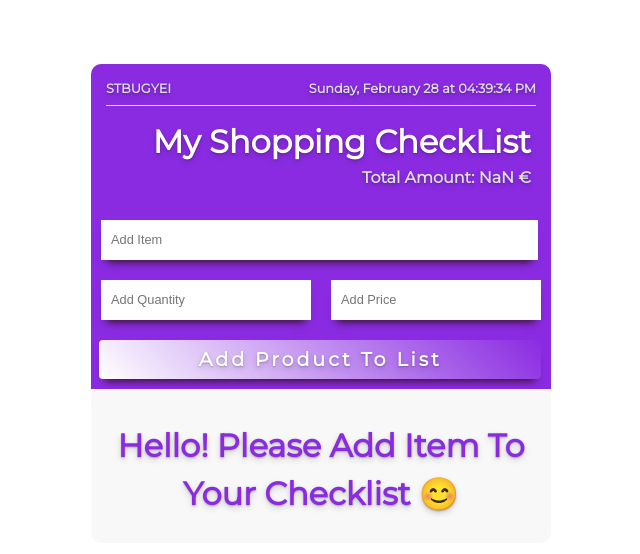
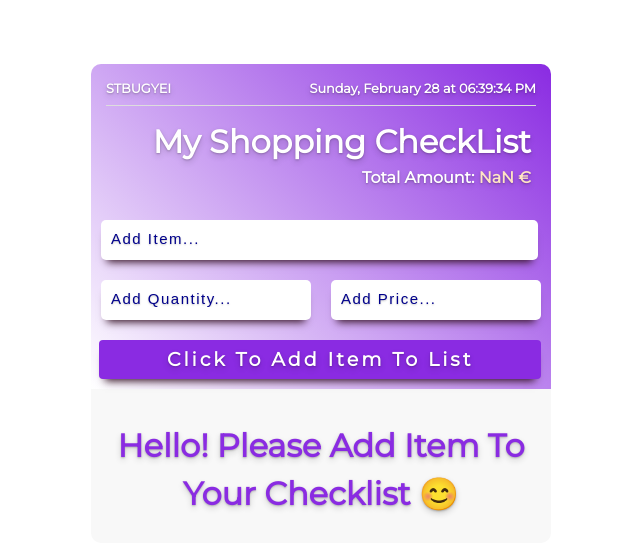
Before and after one commit to stbugyei/Shopping-List, a React (Create React App) app: page / in a window 1280 px wide. Shown: the top 554 px of the page, without its empty margins (319-959 px from the left). Built offline with nearby package versions, Linux system fonts and the light colour scheme.

Commit message:
modified ui

```diff
--- a/src/App.css
+++ b/src/App.css
@@ -10,7 +10,7 @@
 
 .logo-time {
 	position: relative;
-	color: #ddd;
+	color: #fff;
 	font-size: 0.8rem;
 	font-weight: 600;
 	margin: 15px;
@@ -46,7 +46,7 @@
 	margin-bottom: 8px;
 	border-top-left-radius: 10px;
 	border-top-right-radius: 10px;
-	background: blueviolet;
+	background: linear-gradient(45deg, white, blueviolet);
 	transition: all .3s;
 }
 
@@ -71,7 +71,7 @@
 	border: 1px transparent;
 	letter-spacing: 3px;
 	text-shadow: 0 3px 6px rgb(0 0 0 / 16%), 0 1px 2px rgb(0 0 0 / 23%);
-	background: linear-gradient(45deg, white, transparent);
+	background: blueviolet;
 	box-shadow: 0px 8px 8px -6px #312;
 	transition: all .3s cubic-bezier(.64, .09, .08, 1);
 }
@@ -93,7 +93,7 @@
 }
 
 .btn-add:hover {
-	color: cornsilk;
+	color: initial;
 	box-shadow: initial;
 	background: linear-gradient(-45deg, white, transparent);
 	transition: .3s cubic-bezier(.64, .09, .08, 1);
@@ -101,41 +101,69 @@
 
 .input-field {
 	width: 95%;
-	padding: 0 50px 0 10px;
+	padding: 0 30px 0 10px;
 	margin: 10px;
 	font-size: .8rem;
 	line-height: 2.5rem;
 	resize: vertical;
 	outline: none;
 	border: none;
+	border-radius: 5px;
 	box-shadow: 0px 8px 8px -6px #312;
 	transition: all .3s cubic-bezier(.64, .09, .08, 1);
 }
 
+::placeholder {
+	font-size: 15px;
+	color: darkblue;
+	opacity: 1; /* Firefox */
+	letter-spacing: 1.5px;
+	text-shadow: 0 1px 2px rgb(0 0 0 / 23%);
+}
+
+::-ms-input-placeholder {
+	/* Microsoft Edge */
+	color: darkblue;
+	letter-spacing: 1.5px;
+	text-shadow: 0 1px 2px rgb(0 0 0 / 23%);
+}
+
 .form-wrapper {
+	position: relative;
 	/* width: 100%;  */
 	display: flex;
 	justify-content: space-between;
 	flex-wrap: wrap;
 	padding: 10px;
-	margin: 3px;
-	border: 1px solid blueviolet;
-	border-radius: 4px;
+	margin: 0px 0px 7px;
+	/* border-bottom: 4px solid; */
+	/* border-bottom: 2px solid darkblue; */
+	/* border-radius: 4px; */
 	background-color: #fff;
 	text-shadow: 0 3px 6px rgb(0 0 0 / 16%), 0 1px 2px rgb(0 0 0 / 23%);
 	animation: fade .8s;
 	-webkit-transition: .3s ease;
 	transition: .3s ease;
-	/* box-shadow: 0 3px 6px rgb(0 0 0 / 16%), 0 1px 2px rgb(0 0 0 / 23%); */
+	box-shadow: 0 3px 6px rgb(0 0 0 / 16%), 0 1px 2px rgb(0 0 0 / 23%);
+	box-shadow: 0 10px 20px rgb(0 0 0 / 9%);
+}
+
+.sidebar {
+	position: absolute;
+	top: 0px;
+	left: 0px;
+	width: 4px;
+	height: 100%;
+	background-color: khaki;
 }
 
 .loader {
 	text-align: center;
-  padding: 25px;
-  transition: .3s;
-  color: blueviolet;
-  text-shadow: 0 3px 6px rgb(0 0 0 / 16%), 0 1px 2px rgb(0 0 0 / 23%);
-  animation: fade 1s;
+	padding: 25px;
+	transition: .3s;
+	color: blueviolet;
+	text-shadow: 0 3px 6px rgb(0 0 0 / 16%), 0 1px 2px rgb(0 0 0 / 23%);
+	animation: fade 1s;
 }
 
 /* customised checkbox */
--- a/src/Components/CurrentDate.js
+++ b/src/Components/CurrentDate.js
@@ -5,8 +5,8 @@ const CurrentDate = () => {
     const [localTime, setLocalTime] = useState();
 
     const currentDate = new Date();
-    const options = { weekday: 'long', day: 'numeric', month: 'long', hour: '2-digit', minute: '2-digit', second: '2-digit' };
-    const presentDay = currentDate.toLocaleDateString(undefined, options);
+    const options = { weekday: 'long', day: 'numeric', month: 'long', hour: '2-digit', minute: '2-digit', second: '2-digit', timeZone:"Europe/Helsinki" };
+    const presentDay = currentDate.toLocaleDateString('default', options);
 
     useEffect(() => {
 
--- a/src/Components/MainPage.js
+++ b/src/Components/MainPage.js
@@ -14,7 +14,8 @@ const MainPage = () => {
         item: "",
         quantity: "",
         price: "",
-        total: ""
+        total: "",
+        color: "",
     });
 
     const [storedProduct, setStoredProduct] = useLocalStorage("products", []);
@@ -53,6 +54,19 @@ const MainPage = () => {
 
     product.total = addPrice();
 
+    //========= Making a random color generator =========
+    const generateHexaColor = () => {
+        let string = '0123456789abcdef'
+        let hexaColor = '#'
+        for (let i = 0; i < 6; i++) {
+            let index = Math.floor(Math.random() * string.length)
+            hexaColor += string[index]
+        }
+        return hexaColor
+    }
+
+    product.color = generateHexaColor();
+
     //====== Adding items to localStorage  ======
     const addToStorage = (items) => {
         if (!storedProduct.some(fav => fav.id === items.id)) {
@@ -77,23 +91,23 @@ const MainPage = () => {
 
                 <div className="title">
                     <h1>My Shopping CheckList</h1>
-                    {(localTime !== 'undefined' || localTime !== null) ? <h4 style={{ color: '#ddd' }}>Total Amount: {((new Intl.NumberFormat('de-DE', { style: 'currency', currency: 'EUR' }).format(reducer)))}</h4> : ''}
+                    {(localTime !== 'undefined' || localTime !== null) ? <h4>Total Amount: <span style={{ color: 'bisque' }}>{((new Intl.NumberFormat('de-DE', { style: 'currency', currency: 'EUR' }).format(reducer)))}</span></h4> : ''}
                 </div>
 
-                <input type="text" className="input-field" placeholder="Add Item"
+                <input type="text" className="input-field" placeholder="Add Item..."
                     name="item"
                     value={product.item || ""}
                     onChange={handleChange}
                 />
 
                 <div className="price-quantity">
-                    <input type="text" className="input-field" placeholder="Add Quantity" style={{ width: '48%' }}
+                    <input type="text" className="input-field" placeholder="Add Quantity..." style={{ width: '48%' }}
                         name="quantity"
                         value={product.quantity || ""}
                         onChange={handleChange}
                     />
 
-                    <input type="text" className="input-field" placeholder="Add Price" style={{ width: '48%' }}
+                    <input type="text" className="input-field" placeholder="Add Price..." style={{ width: '48%' }}
                         name="price"
                         value={product.price || ""}
                         onChange={handleChange}
@@ -101,7 +115,7 @@ const MainPage = () => {
                 </div>
 
                 <button className="btn-add" onClick={() => addToStorage(product)}>
-                    Add product to list
+                    Click to Add item to list
                 </button>
 
             </form>
--- a/src/Components/StoredProducts.js
+++ b/src/Components/StoredProducts.js
@@ -25,24 +25,27 @@ const StoredProducts = (props) => {
                 setRetrieveProduct(productsResponse);
             }
         }
+        let interval = setInterval(() => fetchData(), 1000);
 
-        let interval = setInterval(() => fetchData(), 1000);
         return () => {
             clearInterval(interval);
         }
     }, [retrieveProduct])
 
 
+
     if (!(retrieveProduct && Object.keys(retrieveProduct).length)) {
         return (
-           <span className="loader"><h1>Hello! Please Add Item To Your Checklist &#128522;</h1></span>
+            <span className="loader"><h1>Hello! Please Add Item To Your Checklist &#128522;</h1></span>
         )
     }
 
     const productCard = retrieveProduct.map((stored, i) => {
         if (!retrieveProduct) { return '' }
+
         return (
-            <div className="form-wrapper" key={stored.id}>
+            <div className="form-wrapper" key={stored.id} style={{ borderColor: stored.color }}>
+                <span className="sidebar" style={{ backgroundColor: stored.color}}></span>
 
                 <div className="value">
                     <label htmlFor={stored.id}>
```
